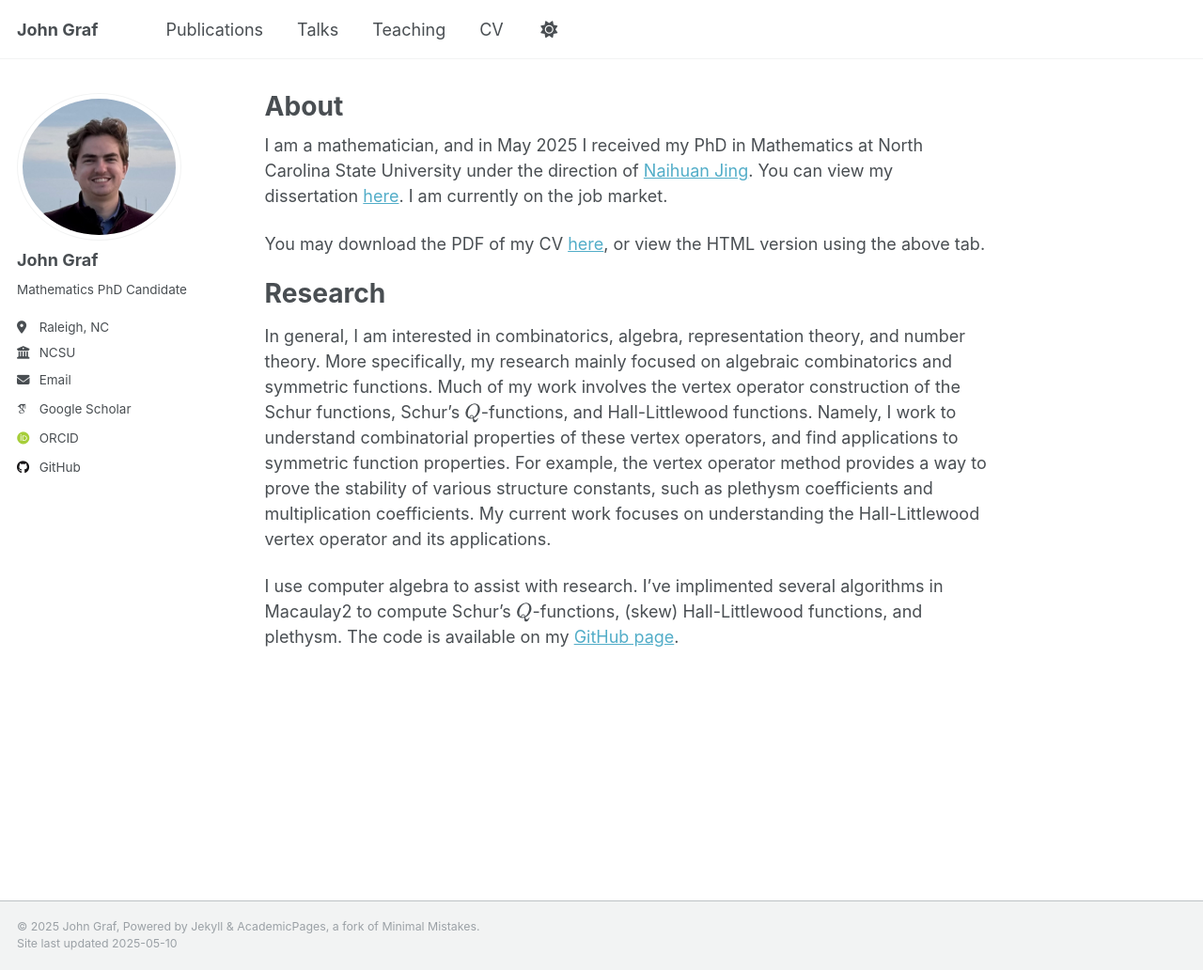
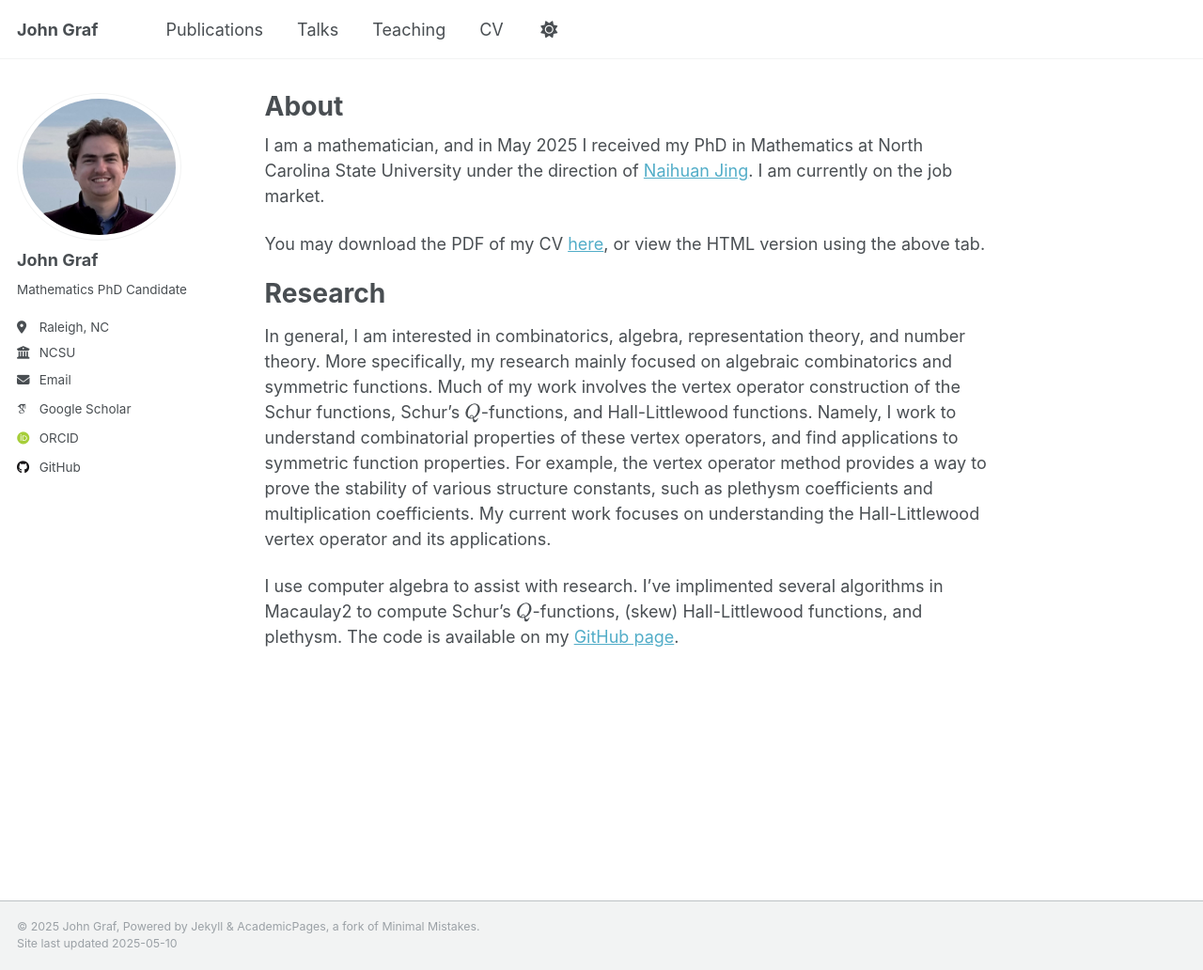
Before and after one commit to j-graf/j-graf.github.io, a Jekyll site: the page built from _pages/about.md, in a window 1280 px wide and 1032 px high. Shown: the whole window at 94% size. Built offline with Jekyll 4.4.1, drawn with Linux system fonts in a browser that asks for light colours; some web fonts are replaced.

Commit message:
Update about.md

```diff
--- a/_pages/about.md
+++ b/_pages/about.md
@@ -7,7 +7,7 @@ redirect_from:
   - /about.html
 ---
 
-I am a mathematician, and in May 2025 I received my PhD in Mathematics at North Carolina State University under the direction of [Naihuan Jing](https://jing.math.ncsu.edu/). You can view my dissertation [here](https://www.lib.ncsu.edu/resolver/1840.20/45216). I am currently on the job market.
+I am a mathematician, and in May 2025 I received my PhD in Mathematics at North Carolina State University under the direction of [Naihuan Jing](https://jing.math.ncsu.edu/). I am currently on the job market.
 
 You may download the PDF of my CV <a href="../files/Graf_CV.pdf">here</a>, or view the HTML version using the above tab.
 
```
